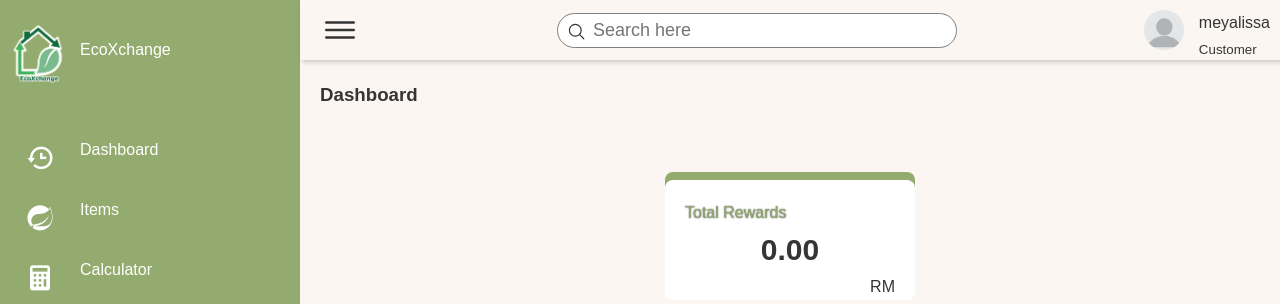
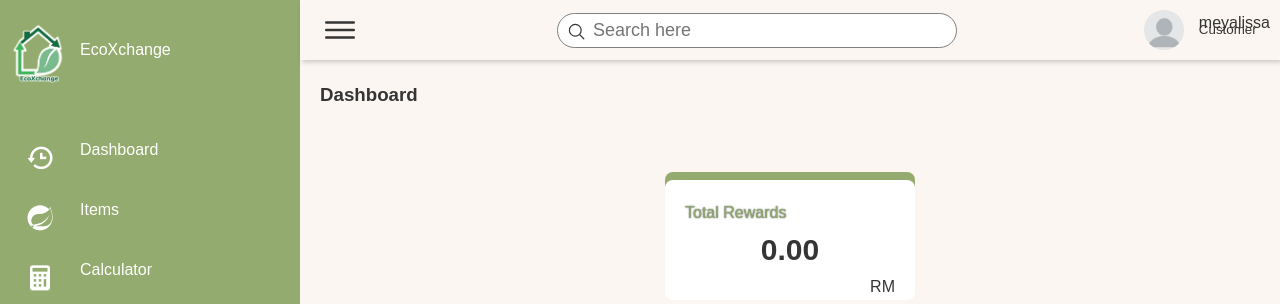
Before and after one commit to meyalissa/EcoXChange, a PHP site: page /pages/dashboard-2.php in a window 1280 px wide. Shown: the top 304 px of the page. Run offline with PHP 8.4, Linux system fonts and the light colour scheme; a user stored in the database is signed in; some libraries are stand-ins or nearby versions.

Commit message:
Update SidebarUser.css

```diff
--- a/EcoXchange/style/SidebarUser.css
+++ b/EcoXchange/style/SidebarUser.css
@@ -223,8 +223,10 @@ body {
   height: 40px;
 }
 .user p{
-  margin-bottom: 0;
-  gap: 0px;
+  margin-bottom: -20px;
+}
+.user small{
+  margin-top: -20px;
 }
 /* .user-prof {
   position: relative;
```
